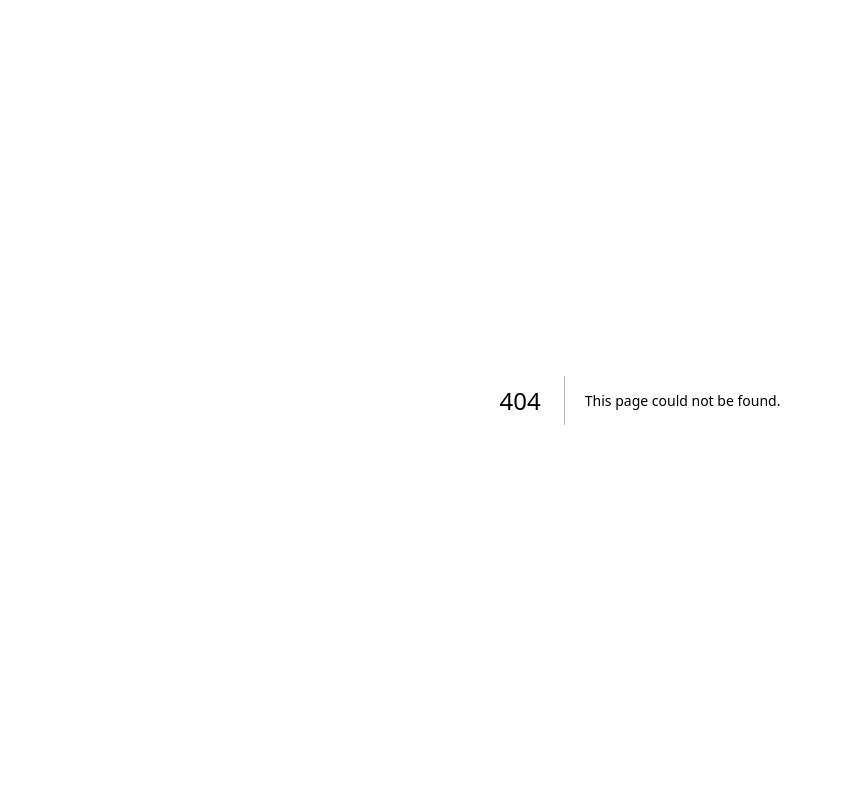
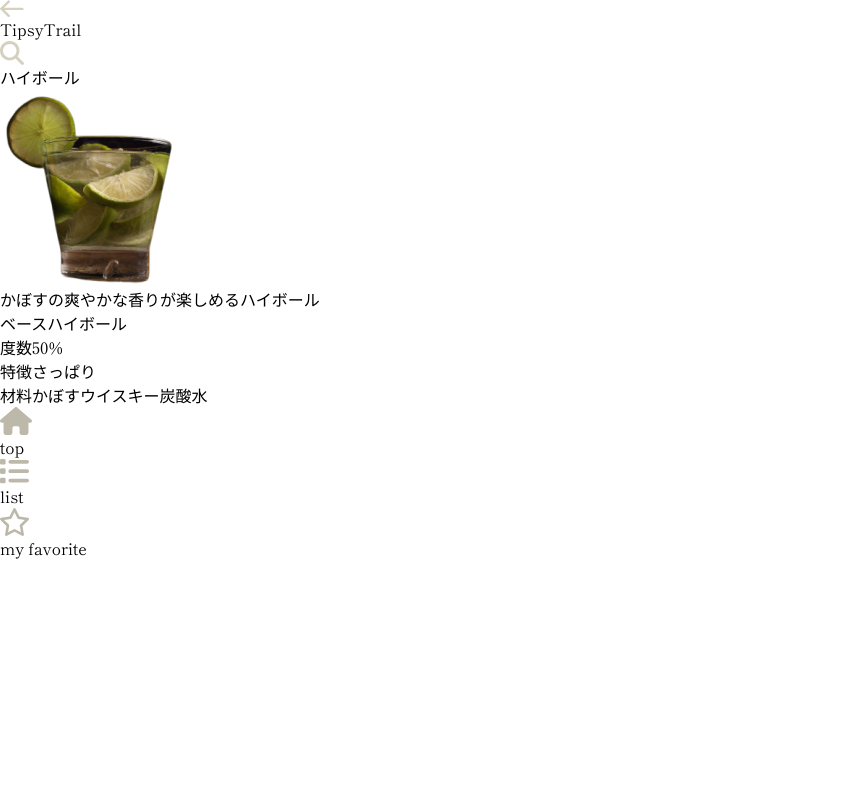
Before and after one commit to hirochan9854/tipsy-trail, a Next.js app: page /alcohol/1 in a window 1280 px wide. Before the commit this address had no page. Shown: the top 798 px of the page, without its empty margins (0-843 px from the left). Built offline with nearby package versions, Linux system fonts and the light colour scheme; a web font is replaced by a local one.

Commit message:
お酒の詳細ページの追加

```diff
--- /dev/null
+++ b/src/app/alcohol/[id]/page.tsx
@@ -0,0 +1,48 @@
+import { mockAlcohols } from '@/mock/mockAlcohols';
+import Image from 'next/image';
+
+export default function Home() {
+  const alcohol = mockAlcohols.find((a) => a.id === 1); // idが1のお酒を取得
+  return (
+    <div className="container text-[#D6D1BF]">
+      <div className="flex justify-between align-middle mx-[15px] mt-[50px]">
+        <a href="/">
+          <Image src="/icon-arrow.svg" width={24} height={24} alt="矢印" />
+        </a>
+        <h1>TipsyTrail</h1>
+        <a href="/">
+          <Image src="/icon-serach.svg" width={24} height={24} alt="検索" />
+        </a>
+      </div>
+
+      <div>
+        <h2>{alcohol?.base}</h2> {/* お酒のベースを表示 */}
+      </div>
+
+      <div>
+        <Image src="/img-sample-sake.png" width={177} height={198} alt="お酒の画像" />
+        <p>{alcohol?.description} </p>
+
+        <ul>
+          <li>
+            <span>ベース</span>
+            <span>{alcohol?.base}</span>
+          </li>
+          <li>
+            <span>度数</span>
+            <span>{alcohol?.alcoholContent}</span>
+          </li>
+          <li>
+            <span>特徴</span>
+            <span>{alcohol?.feature}</span>
+          </li>
+          <li>
+            <span>材料</span>
+            <span>{alcohol?.material}</span>
+          </li>
+        </ul>
+        {/* お気に入りのボタンをいれる */}
+      </div>
+    </div>
+  );
+}
```
